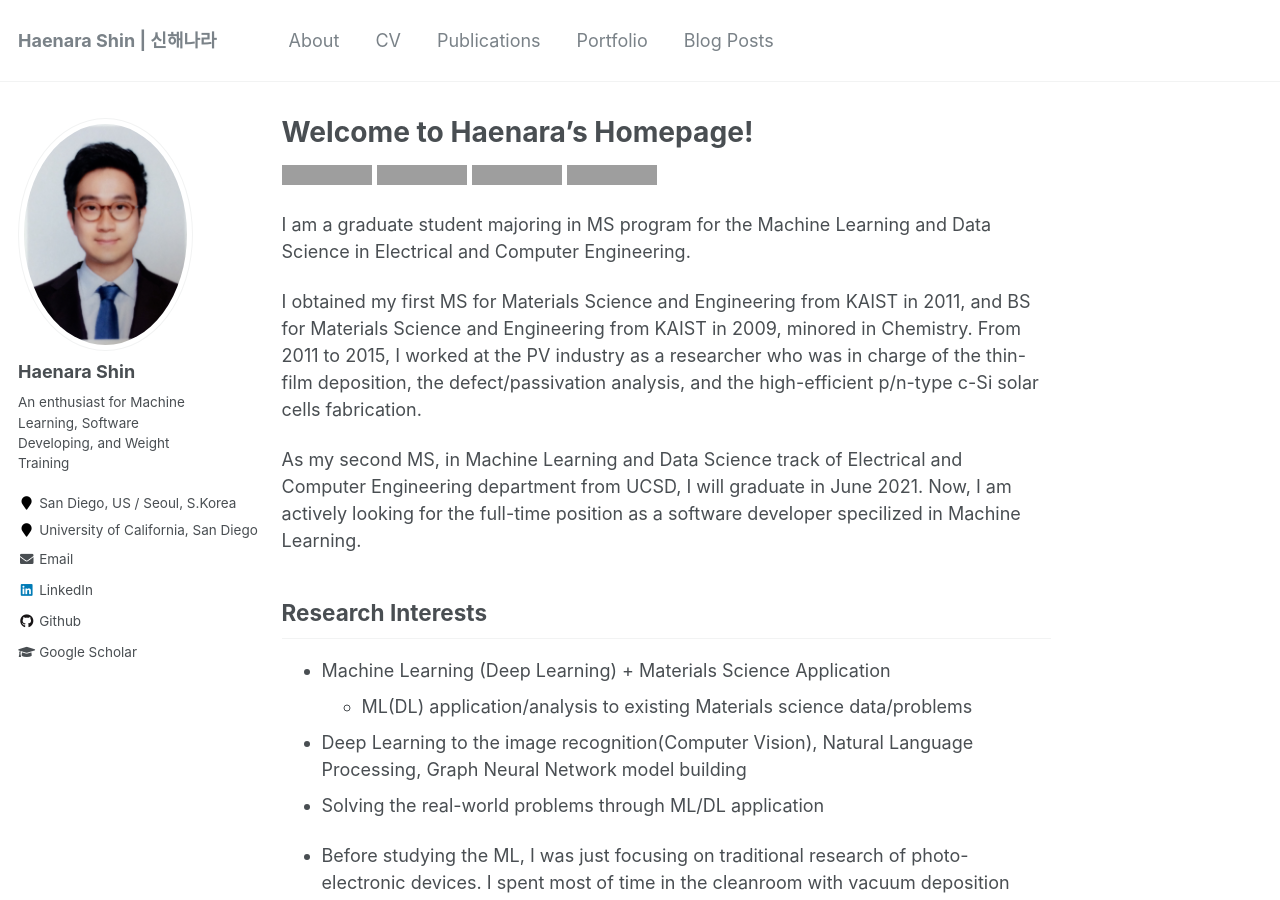
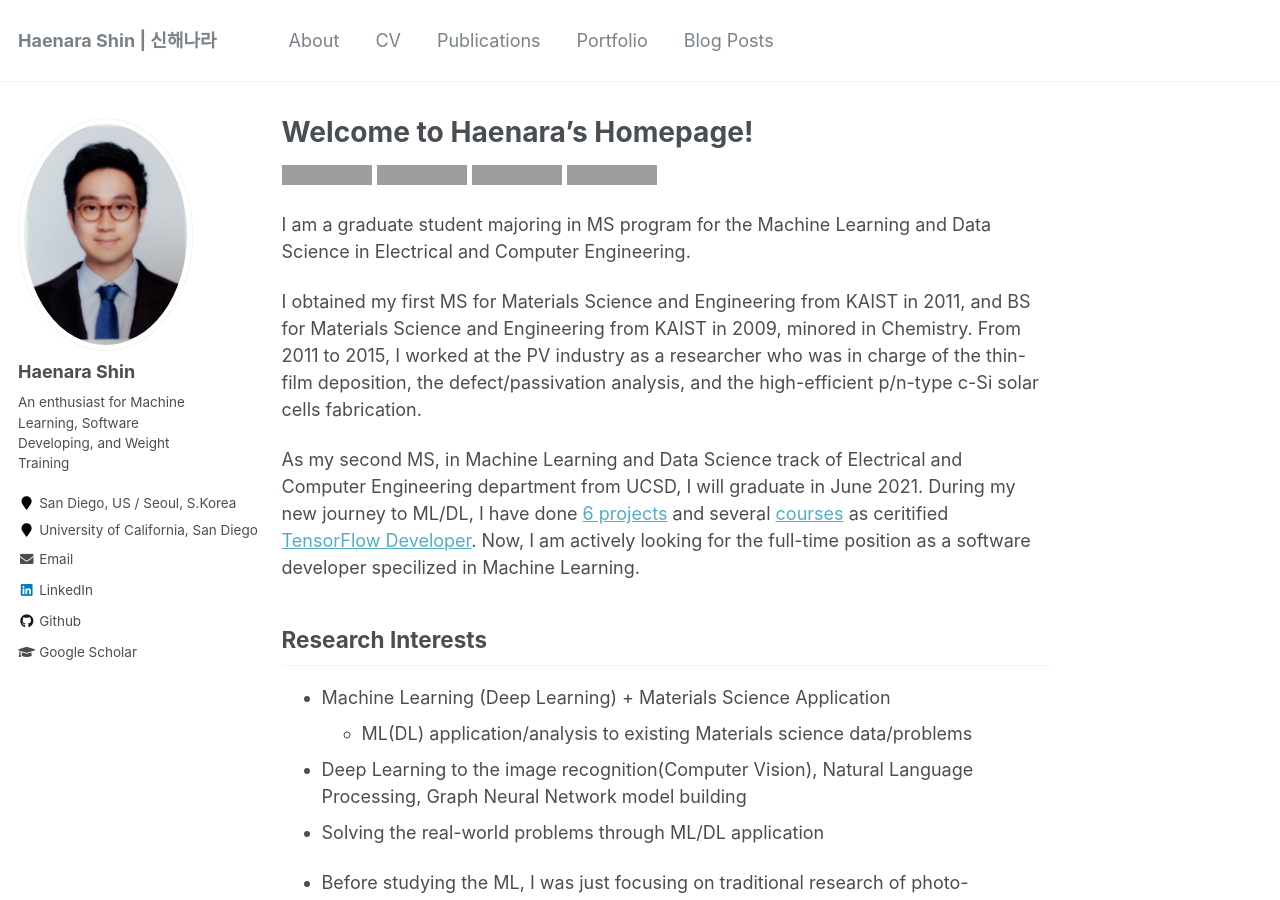
Before and after one commit to haenara-shin/haenara-shin.github.io, a Jekyll site: the page built from _pages/about.md, in a window 1280 px wide and 900 px high, cut to the strip 0-900 px from the top of the window. Built offline with Jekyll 4.4.1, drawn with Linux system fonts in a browser that asks for light colours; grey boxes are pictures that could not be loaded.

Commit message:
Update about.md

```diff
--- a/_pages/about.md
+++ b/_pages/about.md
@@ -16,7 +16,7 @@ I am a graduate student majoring in MS program for the Machine Learning and Data
 
 I obtained my first MS for Materials Science and Engineering from KAIST in 2011, and BS for Materials Science and Engineering from KAIST in 2009, minored in Chemistry. From 2011 to 2015, I worked at the PV industry as a researcher who was in charge of the thin-film deposition, the defect/passivation analysis, and the high-efficient p/n-type c-Si solar cells fabrication.
 
-As my second MS, in Machine Learning and Data Science track of Electrical and Computer Engineering department from UCSD, I will graduate in June 2021. Now, I am actively looking for the full-time position as a software developer specilized in Machine Learning.
+As my second MS, in Machine Learning and Data Science track of Electrical and Computer Engineering department from UCSD, I will graduate in June 2021. During my new journey to ML/DL, I have done [6 projects](https://haenara-shin.github.io/portfolio/) and several [courses](https://haenara-shin.github.io/cv/) as ceritified [TensorFlow Developer](). Now, I am actively looking for the full-time position as a software developer specilized in Machine Learning.
 
 Research Interests
 ------
```
